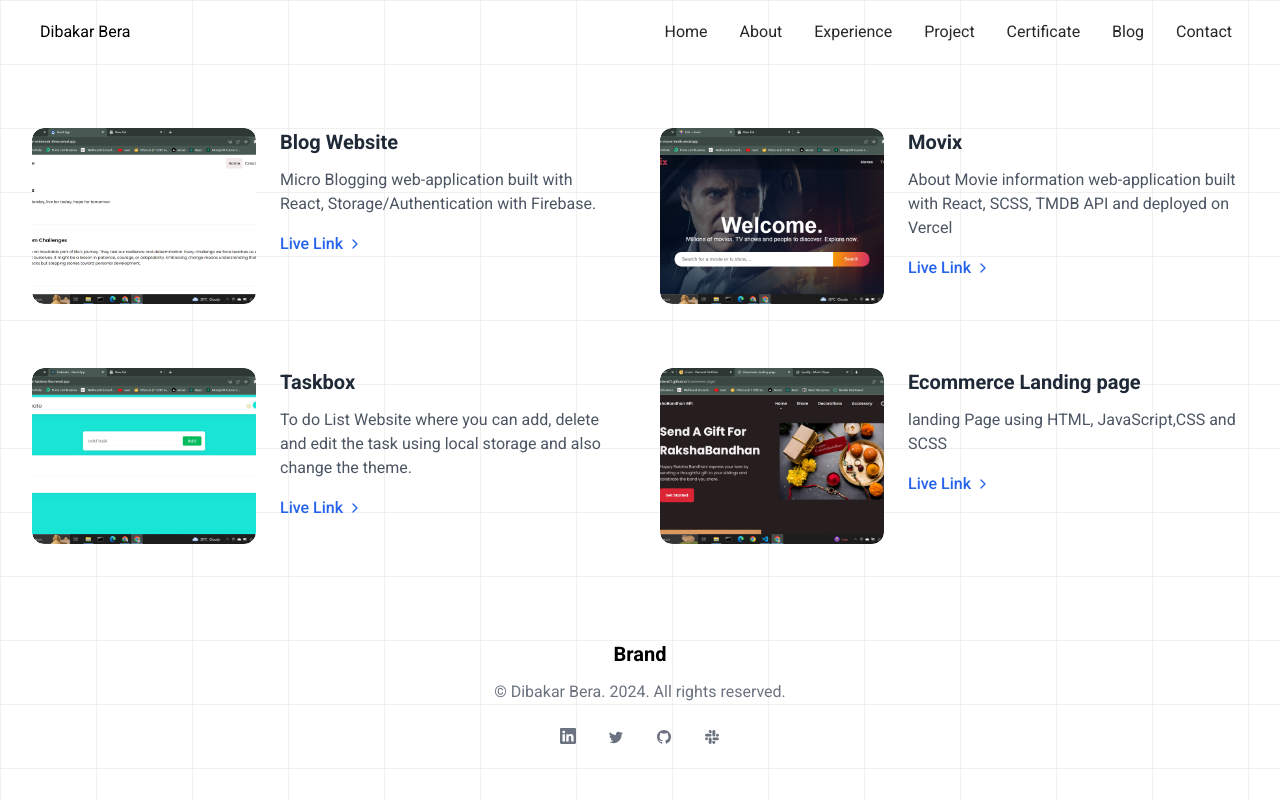
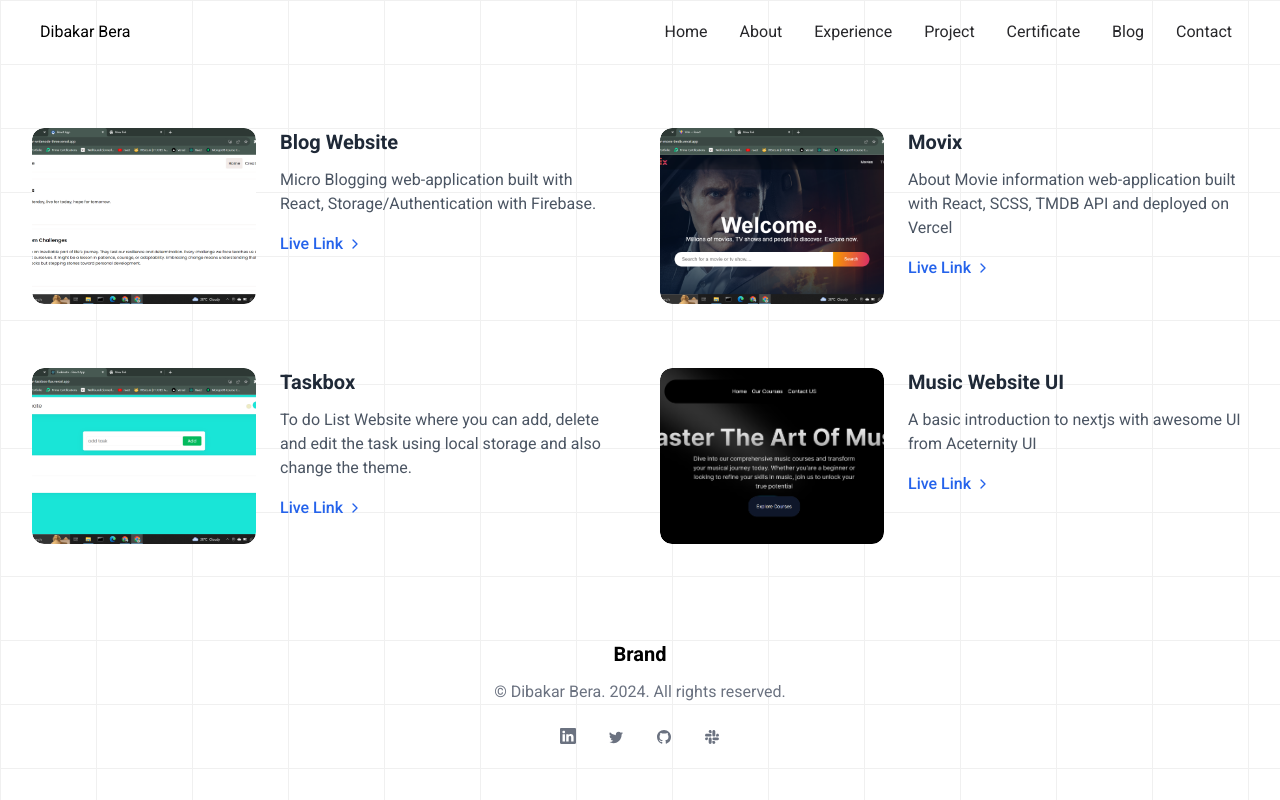
Before and after one commit to dibakarbera01/dibakarbera, a Next.js app: page /project in a window 1280 px wide. Built offline with nearby package versions, Linux system fonts and the light colour scheme.

Commit message:
map implement in project page

```diff
--- a/app/project/page.jsx
+++ b/app/project/page.jsx
@@ -1,90 +1,37 @@
-
-export default function page () {
+import React from 'react'
+import project from "@/data/project.json";
+import Link from 'next/link';
+export default function page() {
     return (
         <>
-
             <div class="max-w-[85rem] px-4 py-10 sm:px-6 lg:px-8 lg:py-14 mx-auto">
                 <div class="grid lg:grid-cols-2 lg:gap-y-16 gap-10">
-                    <a class="group rounded-xl overflow-hidden dark:focus:outline-none dark:focus:ring-1 dark:focus:ring-gray-600" href="https://dibakar-writenode-three.vercel.app">
+
+                    {project.map((data, index) => (
+
+                        <a class="group rounded-xl overflow-hidden dark:focus:outline-none dark:focus:ring-1 dark:focus:ring-gray-600" href={data.redirect_url}>
                             <div class="sm:flex">
                                 <div class="flex-shrink-0 relative rounded-xl overflow-hidden w-full sm:w-56 h-44">
-                                <img class="group-hover:scale-105 transition-transform duration-500 ease-in-out size-full absolute top-0 start-0 object-cover rounded-xl" src="project/project-writenode.png" alt="Image Description" />
+                                    <img class="group-hover:scale-105 transition-transform duration-500 ease-in-out size-full absolute top-0 start-0 object-cover rounded-xl" src={data.image_url} alt="Image Description" />
                                 </div>
 
                                 <div class="grow mt-4 sm:mt-0 sm:ms-6 px-4 sm:px-0">
                                     <h3 class="text-xl font-semibold text-gray-800 group-hover:text-gray-600 dark:text-gray-900 dark:group-hover:text-white">
-                                    Blog Website
+                                        {data.name}
                                     </h3>
                                     <p class="mt-3 text-gray-600 dark:text-gray-800">
-                                    Micro Blogging web-application built with React, Storage/Authentication with Firebase.
+                                        {data.description}
                                     </p>
                                     <p class="mt-4 inline-flex items-center gap-x-1 text-blue-600 decoration-2 hover:underline font-medium">
-                                    Live Link
+                                        {data.link}
                                         <svg class="flex-shrink-0 size-4" xmlns="http://www.w3.org/2000/svg" width="24" height="24" viewBox="0 0 24 24" fill="none" stroke="currentColor" stroke-width="2" stroke-linecap="round" stroke-linejoin="round"><path d="m9 18 6-6-6-6" /></svg>
                                     </p>
                                 </div>
                             </div>
                         </a>
-                    <a class="group rounded-xl overflow-hidden dark:focus:outline-none dark:focus:ring-1 dark:focus:ring-gray-600" href="https://dibakar-movie-tmdb.vercel.app">
-                        <div class="sm:flex">
-                            <div class="flex-shrink-0 relative rounded-xl overflow-hidden w-full sm:w-56 h-44">
-                                <img class="group-hover:scale-105 transition-transform duration-500 ease-in-out size-full absolute top-0 start-0 object-cover rounded-xl" src="project/project-movie.png" alt="Image Description" />
-                            </div>
 
-                            <div class="grow mt-4 sm:mt-0 sm:ms-6 px-4 sm:px-0">
-                                <h3 class="text-xl font-semibold text-gray-800 group-hover:text-gray-900 dark:text-gray-900 dark:group-hover:text-white">
-                                    Movix
-                                </h3>
-                                <p class="mt-3 text-gray-600 dark:text-gray-800">
-                                    About Movie information web-application built with React, SCSS, TMDB API and deployed on Vercel
-                                </p>
-                                <p class="mt-4 inline-flex items-center gap-x-1 text-blue-600 decoration-2 hover:underline font-medium">
-                                    Live Link
-                                    <svg class="flex-shrink-0 size-4" xmlns="http://www.w3.org/2000/svg" width="24" height="24" viewBox="0 0 24 24" fill="none" stroke="currentColor" stroke-width="2" stroke-linecap="round" stroke-linejoin="round"><path d="m9 18 6-6-6-6" /></svg>
-                                </p>
-                            </div>
-                        </div>
-                    </a>
-                    <a class="group rounded-xl overflow-hidden dark:focus:outline-none dark:focus:ring-1 dark:focus:ring-gray-600" href="https://dibakar-taskbox-flax.vercel.app">
-                        <div class="sm:flex">
-                            <div class="flex-shrink-0 relative rounded-xl overflow-hidden w-full sm:w-56 h-44">
-                                <img class="group-hover:scale-105 transition-transform duration-500 ease-in-out size-full absolute top-0 start-0 object-cover rounded-xl" src="project/project-taskbox.png" alt="Image Description" />
-                            </div>
+                    ))}
 
-                            <div class="grow mt-4 sm:mt-0 sm:ms-6 px-4 sm:px-0">
-                                <h3 class="text-xl font-semibold text-gray-800 group-hover:text-gray-600 dark:text-gray-900 dark:group-hover:text-white">
-                                    Taskbox
-                                </h3>
-                                <p class="mt-3 text-gray-600 dark:text-gray-800">
-                                    To do List Website where you can add, delete and edit the task using local storage and also change the theme.
-                                </p>
-                                <p class="mt-4 inline-flex items-center gap-x-1 text-blue-600 decoration-2 hover:underline font-medium">
-                                    Live Link
-                                    <svg class="flex-shrink-0 size-4" xmlns="http://www.w3.org/2000/svg" width="24" height="24" viewBox="0 0 24 24" fill="none" stroke="currentColor" stroke-width="2" stroke-linecap="round" stroke-linejoin="round"><path d="m9 18 6-6-6-6" /></svg>
-                                </p>
-                            </div>
-                        </div>
-                    </a>
-                    <a class="group rounded-xl overflow-hidden dark:focus:outline-none dark:focus:ring-1 dark:focus:ring-gray-600" href="https://dibakarbera01.github.io/Ecommerce-page">
-                        <div class="sm:flex">
-                            <div class="flex-shrink-0 relative rounded-xl overflow-hidden w-full sm:w-56 h-44">
-                                <img class="group-hover:scale-105 transition-transform duration-500 ease-in-out size-full absolute top-0 start-0 object-cover rounded-xl" src="project/project-ecoomerce-landing.png" alt="Image Description" />
-                            </div>
-
-                            <div class="grow mt-4 sm:mt-0 sm:ms-6 px-4 sm:px-0">
-                                <h3 class="text-xl font-semibold text-gray-800 group-hover:text-gray-600 dark:text-gray-800 dark:group-hover:text-white">
-                                    Ecommerce Landing page
-                                </h3>
-                                <p class="mt-3 text-gray-600 dark:text-gray-800">
-                                    landing Page using HTML, JavaScript,CSS and SCSS
-                                </p>
-                                <p class="mt-4 inline-flex items-center gap-x-1 text-blue-600 decoration-2 hover:underline font-medium">
-                                    Live Link
-                                    <svg class="flex-shrink-0 size-4" xmlns="http://www.w3.org/2000/svg" width="24" height="24" viewBox="0 0 24 24" fill="none" stroke="currentColor" stroke-width="2" stroke-linecap="round" stroke-linejoin="round"><path d="m9 18 6-6-6-6" /></svg>
-                                </p>
-                            </div>
-                        </div>
-                    </a>
                 </div>
             </div>
 
--- a/components/hero.jsx
+++ b/components/hero.jsx
@@ -2,8 +2,9 @@ import React from 'react'
 
 export default function hero() {
     return (
-        <>
-           <section>
+
+           <>
+            <section>
                 <div class="items-center px-8 py-12 mx-auto max-w-7xl lg:px-16 md:px-12 lg:py-24">
                   <div class="justify-center w-full text-center lg:p-10 max-auto">
                     <div class="justify-center w-full mx-auto">
--- /dev/null
+++ b/data/project.json
@@ -0,0 +1,30 @@
+[
+    {
+        "name": "Blog Website",
+        "description": "Micro Blogging web-application built with React, Storage/Authentication with Firebase.",
+        "redirect_url": "https://dibakar-writenode-three.vercel.app",
+        "link": "Live Link",
+        "image_url": "project/project-writenode.png"
+    },
+    {
+        "name": "Movix",
+        "description": "About Movie information web-application built with React, SCSS, TMDB API and deployed on Vercel",
+        "redirect_url": "https://dibakar-movie-tmdb.vercel.app",
+        "link": "Live Link",
+        "image_url": "project/project-movie.png"
+    },
+    {
+        "name": "Taskbox",
+        "description": "To do List Website where you can add, delete and edit the task using local storage and also change the theme.",
+        "redirect_url": "https://dibakar-taskbox-flax.vercel.app",
+        "link": "Live Link",
+        "image_url": "project/project-taskbox.png"
+    },
+    {
+        "name": "Music Website UI",
+        "description": "A basic introduction to nextjs with awesome UI from Aceternity UI",
+        "redirect_url": "https://music-website-ui.pages.dev",
+        "link": "Live Link",
+        "image_url": "project/music_webiste_ui.png"
+    }
+]
```
Also changed, not shown: public/project/music_webiste_ui.png (added), public/project/project-ecoomerce-landing.png (deleted). Lines whose indentation alone changed are shown as unchanged.
